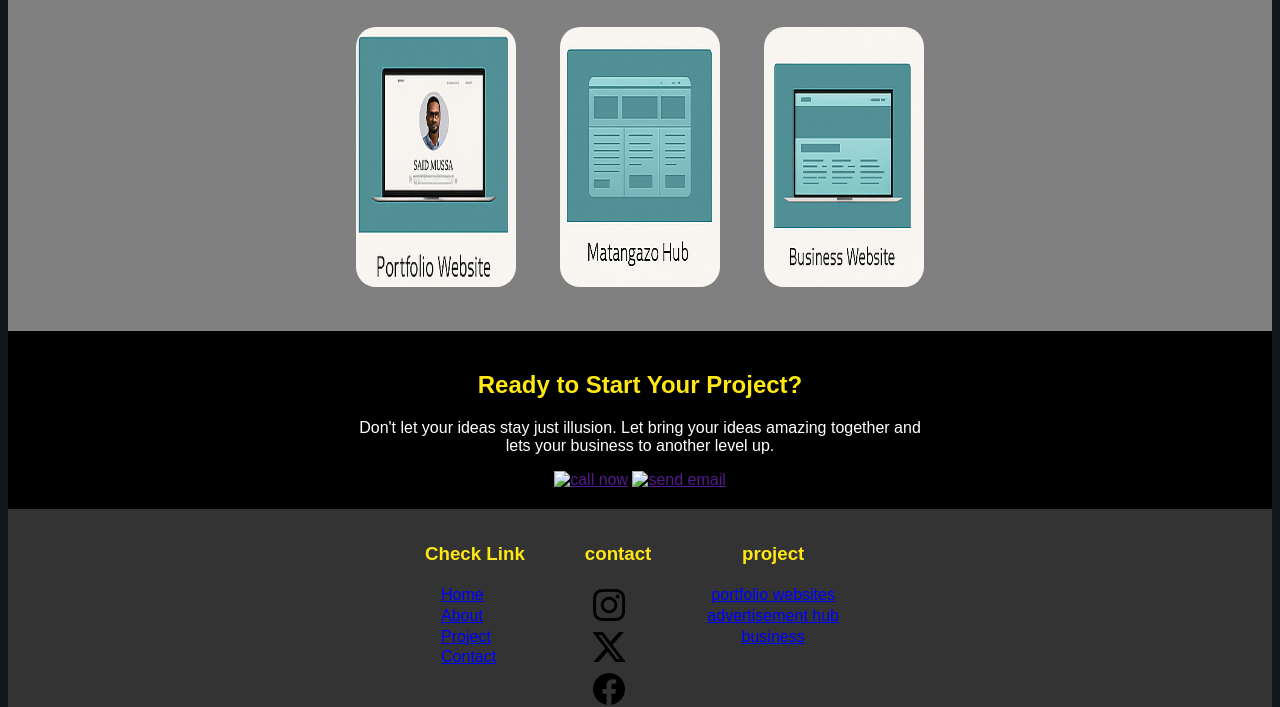
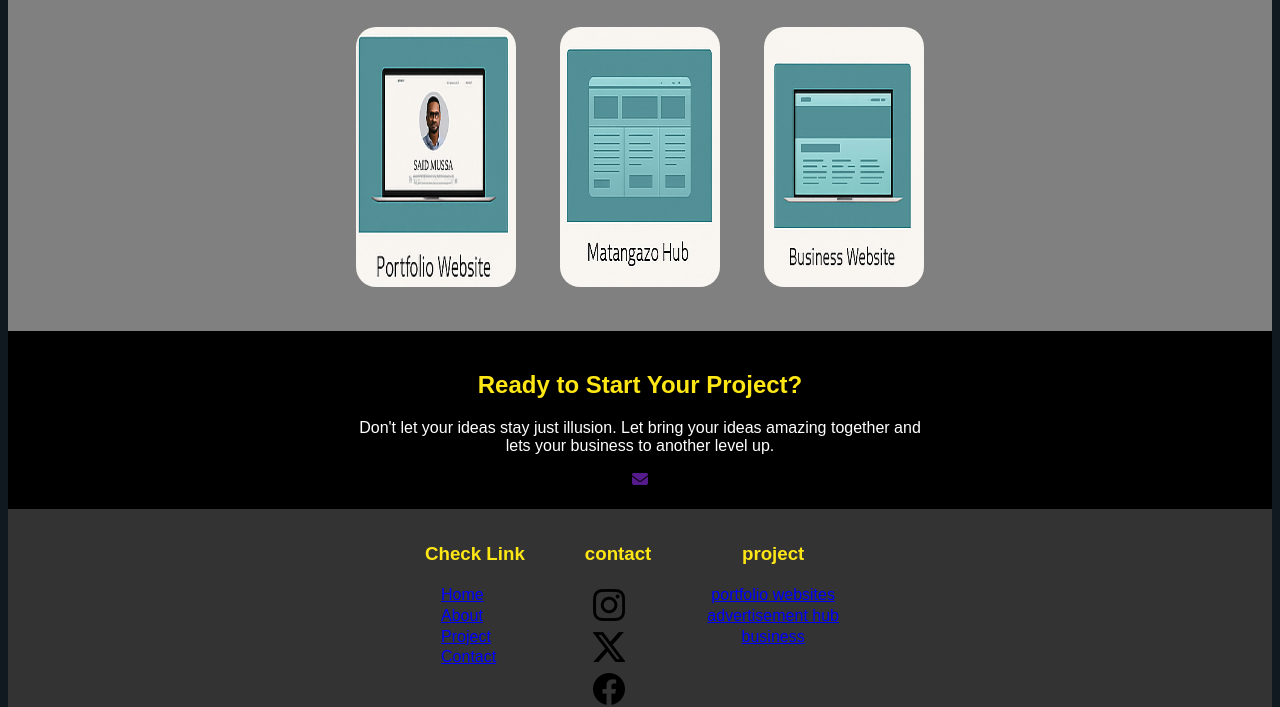
Before and after one commit to makale21/mklmediatech-, a plain HTML site: page index.html in a window 1280 px wide. Shown: the part 762-1469 px from the top of the page. Drawn offline with Linux system fonts and the light colour scheme.

Commit message:
Update index.html
for something went wrong

```diff
--- a/index.html
+++ b/index.html
@@ -6,6 +6,7 @@
     <meta name="author" content="Makale Mabula">
     <title>Home page | MKL</title>
     <link rel="stylesheet" href="style.css">
+    <link rel="stylesheet" href="https://cdnjs.cloudflare.com/ajax/libs/font-awesome/6.5.0/css/all/min.css"
 </head>
 <body>
     <div class="header">
@@ -57,8 +58,8 @@
                     <h2>Ready to Start Your Project?</h2>
                     <p>Don't let your ideas stay just illusion. Let bring your ideas amazing together and <br>
                         lets your business to another level up. </p>
-                        <a href=""><img src="" alt="call now"></a>
-                        <a href=""><img src="" alt="send email"></a>
+                        <a href=""><i class"fas fa-phone"></i></a>
+                        <a href=""><i class="fas fa-envelope"></i></a>
                 </section>
             </article>
     <footer>
```
